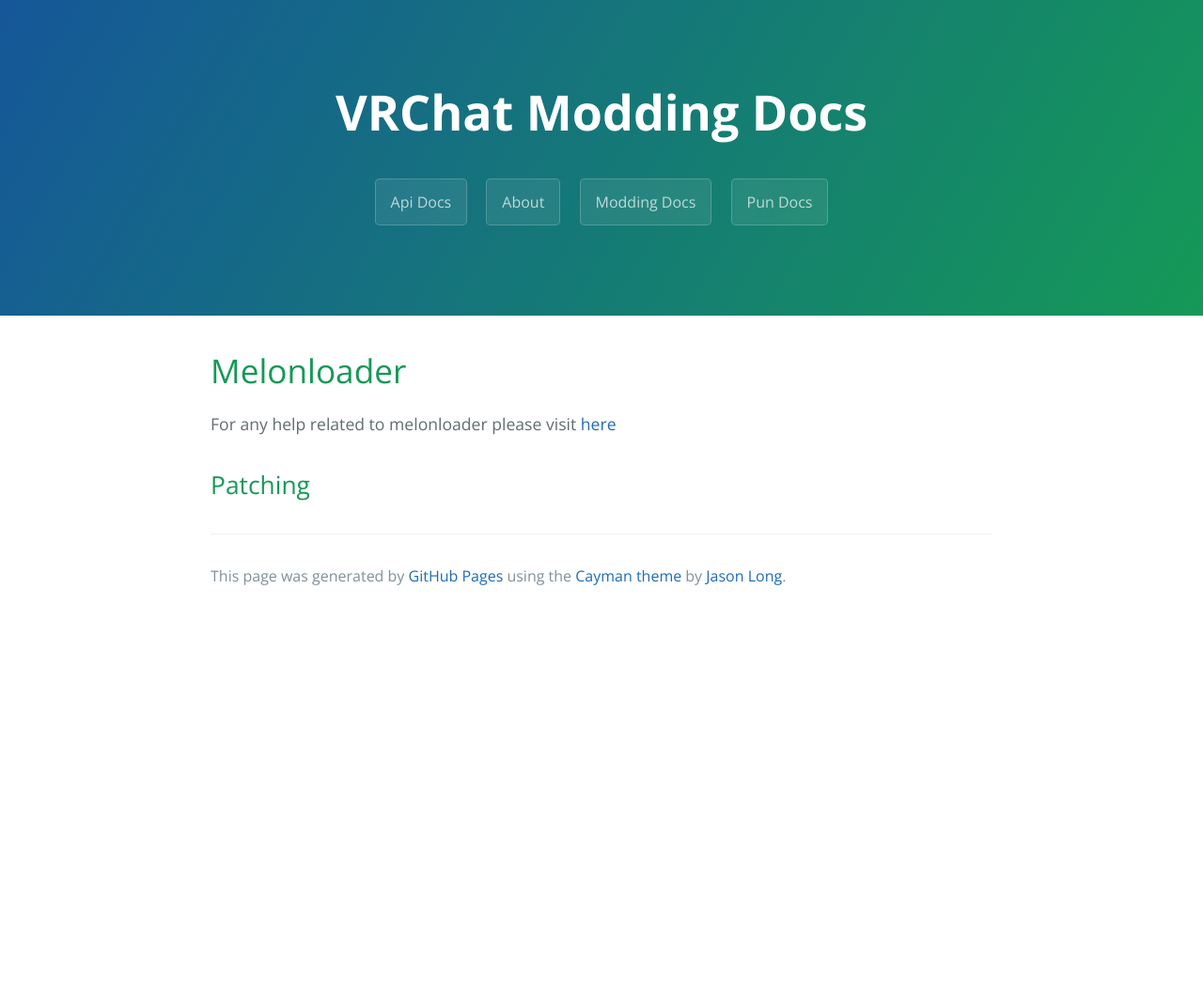
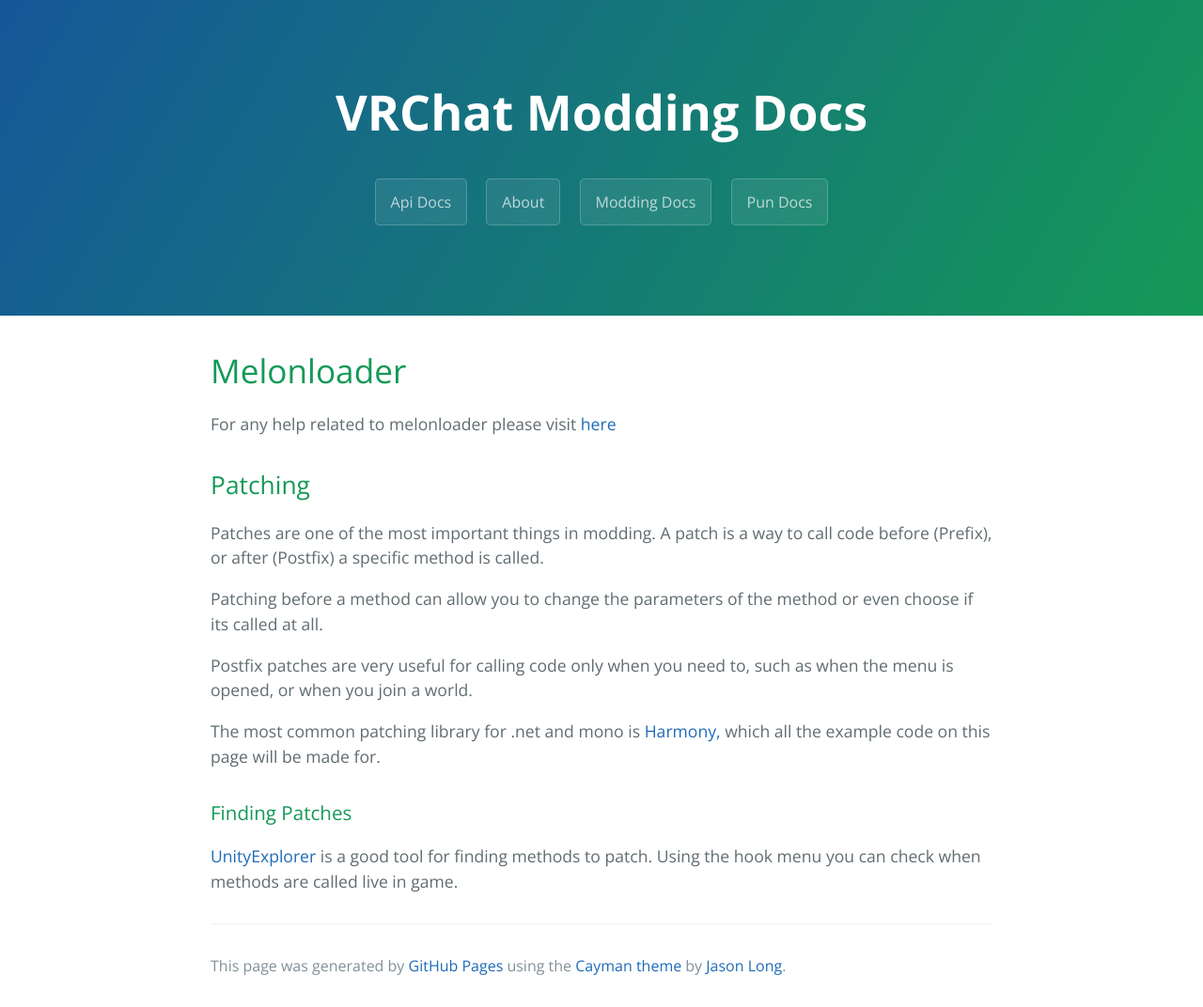
Before and after one commit to vrchatmoddingdocs/vrchatmoddingdocs.github.io, a Jekyll site: the page built from docs/modding.md, in a window 1280 px wide. Shown: the whole page at 94% size. Built offline with Jekyll 4.4.1, drawn with Linux system fonts in a browser that asks for light colours; before the commit the page ends 900 px from its top, so only the background shows below that.

Commit message:
Update modding.md
Added Patches summary

```diff
--- a/docs/modding.md
+++ b/docs/modding.md
@@ -9,3 +9,13 @@
 
 
 ## Patching
+Patches are one of the most important things in modding. A patch is a way to call code before (Prefix), or after (Postfix) a specific method is called.
+
+Patching before a method can allow you to change the parameters of the method or even choose if its called at all.
+
+Postfix patches are very useful for calling code only when you need to, such as when the menu is opened, or when you join a world.
+
+The most common patching library for .net and mono is <a href="https://github.com/pardeike/Harmony">Harmony,</a> which all the example code on this page will be made for.
+
+### Finding Patches
+<a href="https://github.com/sinai-dev/UnityExplorer">UnityExplorer</a> is a good tool for finding methods to patch. Using the hook menu you can check when methods are called live in game.
```
